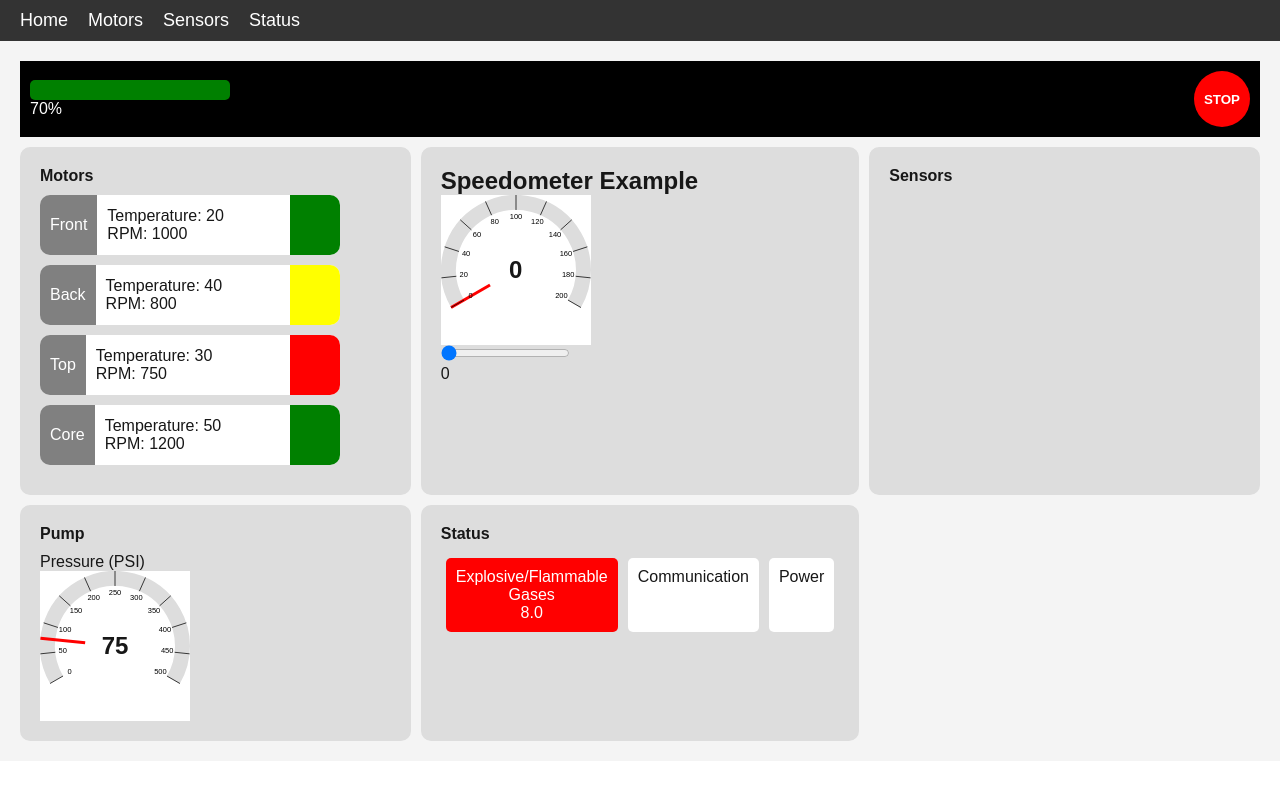
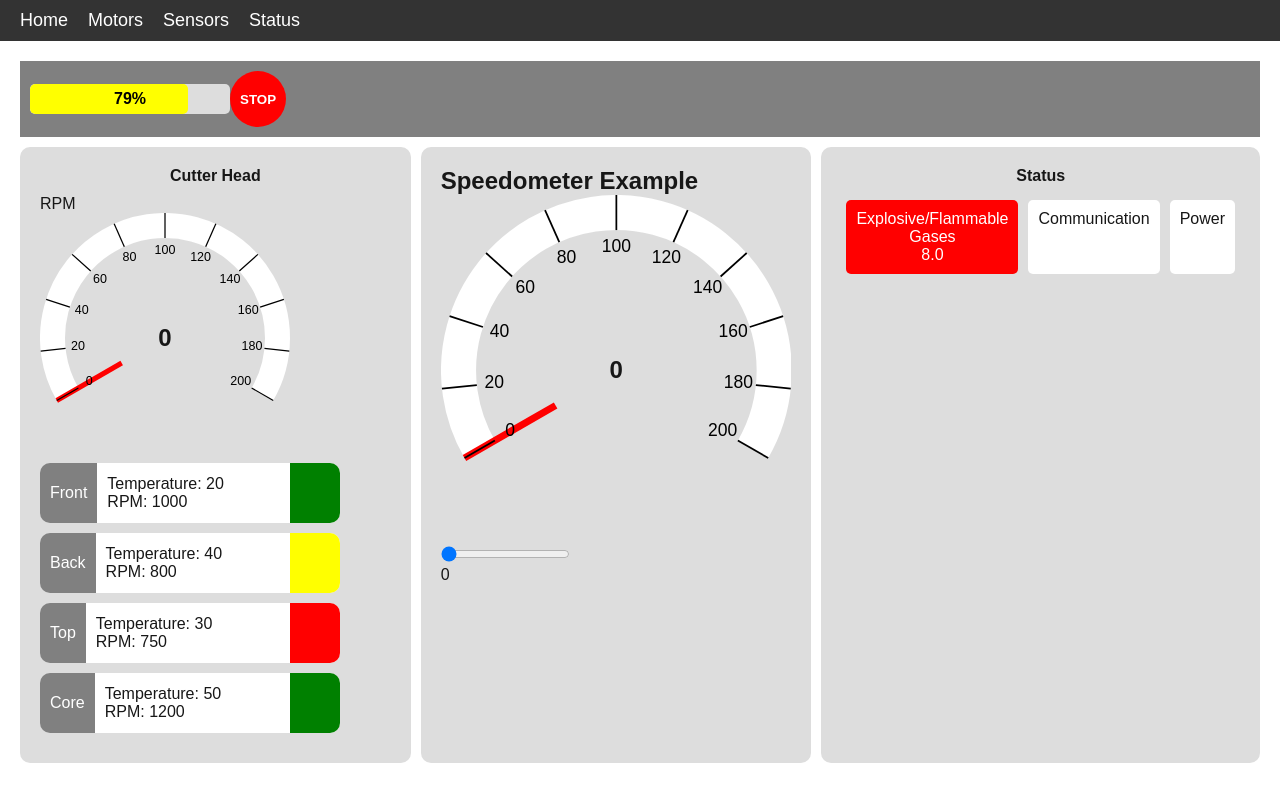
Before and after one commit to ryancho7/TBM-GUI, a Next.js app in the folder hyperloop_gui/: page / in a window 1280 px wide. Built offline with nearby package versions, Linux system fonts and the light colour scheme.

Commit message:
progress

```diff
--- a/hyperloop_gui/app/components/CircularMeter.module.css
+++ b/hyperloop_gui/app/components/CircularMeter.module.css
@@ -1,18 +1,17 @@
 .meterContainer {
-    background-color: white;
     display: flex;
     align-items: center;
     justify-content: center;
     position: relative;
-    width: 150px;
-    height: 150px;
+    width: 100%;
+    height: 100%;
 }
 
 
 
 .meterBackground {
     fill: none;
-    stroke: #ddd;
+    stroke: white;
     stroke-width: 10;
 }
 
--- /dev/null
+++ b/hyperloop_gui/app/components/IntegrityMeter.js
@@ -0,0 +1,38 @@
+"use client"; // Marks this component as client-side for Next.js
+
+import styles from './IntegrityMeter.module.css';
+
+//lowest percent for green, lowest percent for yellow, the rest is red
+
+const IntegrityMeter = ({ integrity, green, yellow }) => {
+    // Determine the color of the progress bar based on the integrity value
+    let barColor = '';
+    if(integrity >= green){
+        barColor = 'green';
+    }
+    else if (integrity >= yellow) {
+        barColor = 'yellow';
+    }
+    else {
+        barColor = 'red';
+    }
+
+    return (
+        <div className={styles.meterContainer}>
+            <div className={styles.meterBackground}>
+                <div
+                    className={styles.meterForeground}
+                    style={{
+                        width: `${integrity}%`,
+                        backgroundColor: barColor,
+                    }}
+                >
+
+                </div>
+                <div className={styles.meterLabel}>{integrity}%</div>
+            </div>
+        </div>
+    );
+};
+
+export default IntegrityMeter;
--- /dev/null
+++ b/hyperloop_gui/app/components/IntegrityMeter.module.css
@@ -0,0 +1,35 @@
+.meterContainer {
+    width: 100%;
+    height: 100%;
+}
+
+.meterBackground {
+    background-color: #ddd;
+    border-radius: 5px;
+    height: 100%;
+    width: 100%;
+    position: relative;
+    overflow: hidden;
+}
+
+.meterForeground {
+    height: 100%;
+    border-radius: 5px;
+    font-size: 16px;
+    color: black;
+    transition: width 0.5s ease, background-color 0.5s ease;
+}
+
+.meterLabel {
+    position: absolute;
+    top: 0;
+    left: 50%;
+    transform: translateX(-50%); /* Centers the label horizontally */
+    height: 100%;
+    display: flex;
+    align-items: center;
+    justify-content: center;
+    font-size: 16px;
+    color: black;
+    font-weight: bold;
+}
--- a/hyperloop_gui/app/globals.css
+++ b/hyperloop_gui/app/globals.css
@@ -3,12 +3,6 @@
   --foreground: #171717;
 }
 
-@media (prefers-color-scheme: dark) {
-  :root {
-    --background: #0a0a0a;
-    --foreground: #ededed;
-  }
-}
 
 html,
 body {
@@ -34,9 +28,3 @@ a {
   color: inherit;
   text-decoration: none;
 }
-
-@media (prefers-color-scheme: dark) {
-  html {
-    color-scheme: dark;
-  }
-}
--- a/hyperloop_gui/app/layout.js
+++ b/hyperloop_gui/app/layout.js
@@ -9,7 +9,7 @@ export const metadata = {
 export default function RootLayout({ children }) {
   return (
     <html lang="en">
-      <body style={{overflow: 'hidden'}}>
+      <body style={{backgroundColor: 'white', height: '100%'}}>
         <Navbar />
         {children}
       </body>
--- a/hyperloop_gui/app/page.js
+++ b/hyperloop_gui/app/page.js
@@ -2,7 +2,7 @@
 import styles from "./page.module.css";
 import CircularMeter from "./components/CircularMeter";
 import QuickStatus from "./components/QuickStatus";
-
+import IntegrityMeter from "./components/IntegrityMeter";
 import { useState } from 'react';
 export default function Home() {
   const motors = [
@@ -12,6 +12,7 @@ export default function Home() {
     {name: 'Core', status: 'green', rpm: 1200, temp: 50},
   ];
 
+  const [machineIntegrity, setMachineIntegrity] = useState(79);
   const [data, setData] = useState(0);
 
   const handleSliderChange = (event) => {
@@ -22,16 +23,24 @@ export default function Home() {
     <div className={styles.container}>
       {/* Header Section */}
       <header className={styles.header}>
-        <div>
-          <div style={{ backgroundColor: 'green', height: '20px', width: '200px', borderRadius: '5px' }}></div>
-          <span>70%</span>
+        <div style={{height: '30px', width: '200px'}}>
+          <IntegrityMeter integrity={machineIntegrity} green={80} yellow={60}/>
         </div>
         <button className={styles.stopButton}>STOP</button>
       </header>
 
-      {/* Motors Section */}
+      {/* Cutterhead Section */}
       <section className={styles.motors}>
-        <div className={styles.sectionTitle}>Motors</div>
+        <div className={styles.sectionTitle}>Cutter Head</div>
+        <div className={styles.sectionContent}>
+          <section>
+            <div>RPM</div>
+            <div style={{height: '250px', width: '250px'}}>
+              <CircularMeter min={0} max={200} data={data} partitions={10}/>
+            </div>
+
+          </section>
+        </div>
         {motors.map((motor, index) => (
           <QuickStatus
             name={motor.name}
@@ -43,7 +52,7 @@ export default function Home() {
         ))}
       </section>
 
-      {/* Propulsion Section */}
+      {/* Pump Section */}
       <section className={styles.propulsion}>
         <div>
           <h1>Speedometer Example</h1>
@@ -62,17 +71,6 @@ export default function Home() {
         </div>
       </section>
 
-      {/* Sensors Section */}
-      <section className={styles.sensors}>
-        <div className={styles.sectionTitle}>Sensors</div>
-      </section>
-
-      {/* Pump Section */}
-      <section className={styles.water}>
-        <div className={styles.sectionTitle}>Pump</div>
-        <p>Pressure (PSI)</p>
-        <CircularMeter min={0} max={500} data={75} partitions={10} />
-      </section>
 
       {/* Status Section */}
       <section className={styles.status}>
--- a/hyperloop_gui/app/page.module.css
+++ b/hyperloop_gui/app/page.module.css
@@ -4,17 +4,16 @@
   grid-template-rows: auto;
   gap: 10px;
   padding: 20px;
-  background-color: #f4f4f4;
-  height: auto;
+  background-color: "white";
+  height: 100%;
 }
 
 .header {
   grid-column: span 3;
-  background-color: black;
+  background-color: grey;
   color: white;
   padding: 10px;
   display: flex;
-  justify-content: space-between;
   align-items: center;
 }
 
@@ -27,6 +26,16 @@
 .sectionTitle {
   font-weight: bold;
   margin-bottom: 10px;
+  width: fit-content;
+  margin-left: auto;
+  margin-right: auto;
+}
+
+.sectionContent {
+  display: grid;
+  grid-template-columns: 1fr 1fr;
+  grid-template-rows: auto;
+  gap: 5px;
 }
 
 .stopButton {
```
